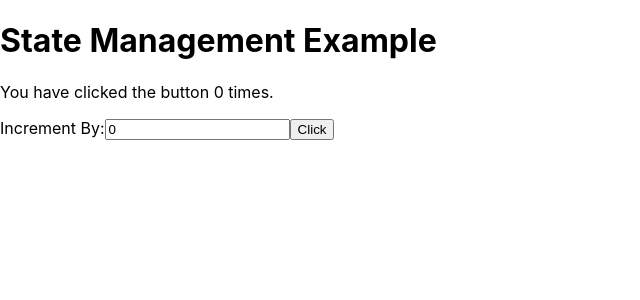
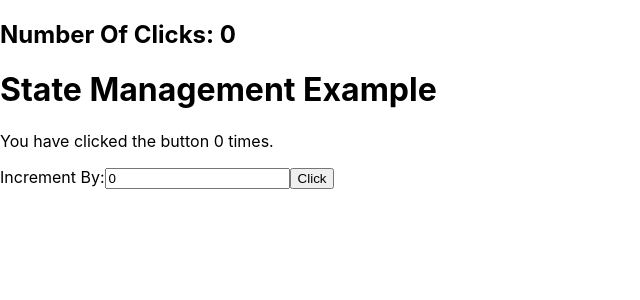
Before and after one commit to ykim2577/react-software-architecture, a React (Create React App) app: page / in a window 1280 px wide. Shown: the top 300 px of the page, without its empty margins (0-640 px from the left). Built offline with nearby package versions, Linux system fonts and the light colour scheme.

Commit message:
sharing Recoil state

```diff
--- a/src/App.js
+++ b/src/App.js
@@ -1,13 +1,16 @@
 import { RecoilRoot } from 'recoil';
 import { CounterButton } from './CounterButton';
+import { DisplayCount } from './DisplayCount';
 import './App.css';
 
 
 const App = () => {
 	return (
 		<RecoilRoot>
+			<DisplayCount />
 			<h1>State Management Example</h1>
 			<CounterButton />
+
 		</RecoilRoot>
 	);
 }
--- a/src/CounterButton.js
+++ b/src/CounterButton.js
@@ -1,16 +1,14 @@
-import { useContext, useState } from 'react';
 import { useRecoilState } from 'recoil';
-import { CounterContext } from './CounterContext';
 import { counterState } from './counterState';
 import { incrementByState } from './incrementByState';
 
 export const CounterButton = () => {
-	const [numberOfClicks, setNumberOfClicks ] = useRecoilState(counterState);
+	const [clicksData, setClicksData] = useRecoilState(counterState);
 	const [incrementBy, setIncrementBy] = useRecoilState(incrementByState);
 
 	return (
 		<>
-		<p>You have clicked the button {numberOfClicks} times.</p>
+		<p>You have clicked the button {clicksData.length} times.</p>
 		<label>
 			Increment By:
 			<input value={incrementBy}
@@ -18,7 +16,7 @@ export const CounterButton = () => {
 			type="number" />
 		</label>
 		<button
-		onClick={() => setNumberOfClicks(numberOfClicks + incrementBy)}>Click</button>
+		onClick={() => setClicksData([...clicksData, { timestamp: Date.now(), amount: incrementBy }])}>Click</button>
 		</>
 	)
 }
--- /dev/null
+++ b/src/DisplayCount.js
@@ -0,0 +1,10 @@
+import { useRecoilValue } from 'recoil';
+import { counterState } from './counterState';
+
+export const DisplayCount = () => {
+	const clicksData = useRecoilValue(counterState);
+
+	return (
+		<h2>Number Of Clicks: {clicksData.length}</h2>
+	)
+}
--- a/src/counterState.js
+++ b/src/counterState.js
@@ -2,6 +2,6 @@ import { atom } from 'recoil';
 
 export const counterState = atom({
 	key: 'counterState',
-	default: 0,
+	default: [],
 
 });
```
